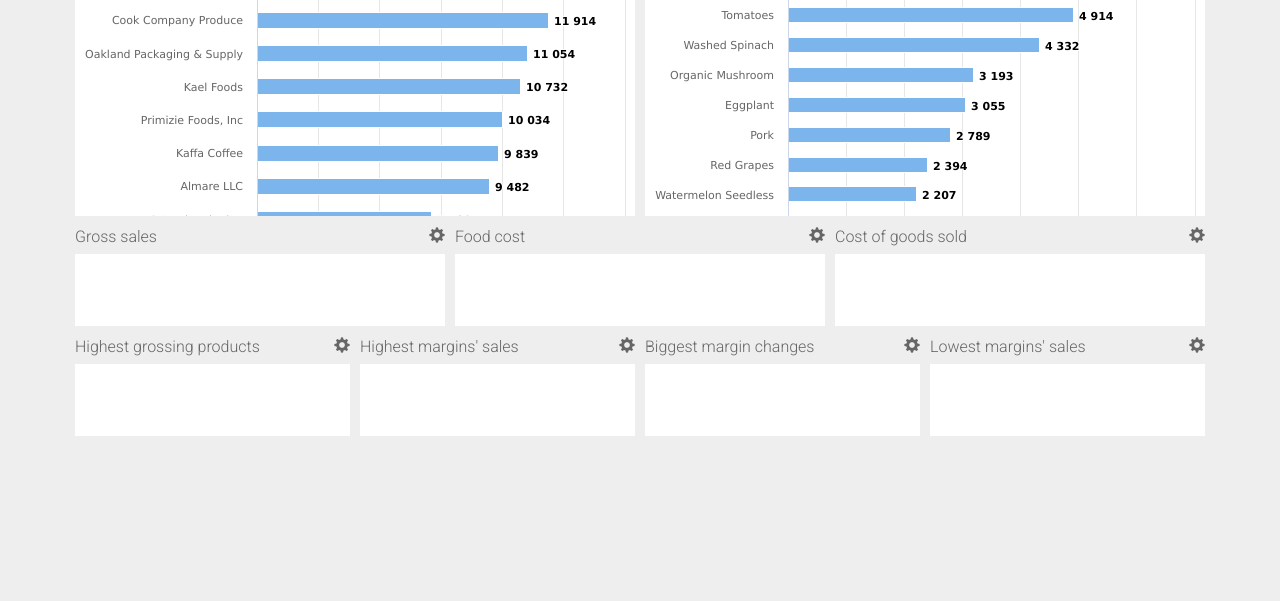
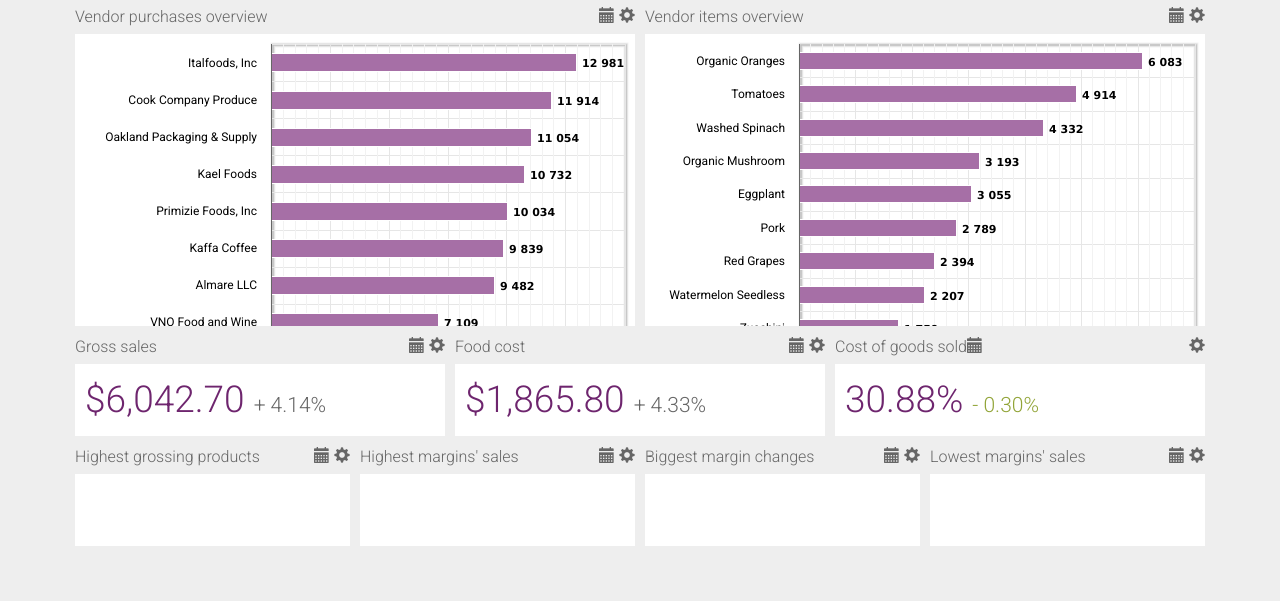
Before and after one commit to karuto/metrics, a plain HTML site: page index.html in a window 1280 px wide. Shown: the part 729-1330 px from the top of the page. Before the commit the page ends 1170 px from the top, so only its background shows below. Drawn offline with nearby package versions, Linux system fonts and the light colour scheme.

Commit message:
Imported theme

```diff
--- a/css/style.css
+++ b/css/style.css
@@ -1,5 +1,14 @@
-/* Guidelines:
+/* Design guidelines
+
+Fonts ====
 	font-size: 9, 12, 16, 21, 28, 37, 50, 67;
+
+Colors ====
+	color: http://www.paletton.com/#uid=74W0u0kllllaFw0g0qFqFg0w0aF
+	primary purple: #6E256E
+	green: #609732, yellow: #AAA039 (triad)
+	green: #609732, yellow: #91A437, red: #983351 (tetrad)
+
 */
 
 body {
@@ -25,6 +34,7 @@
 /* Grid */
 .gridster > ul {
 	list-style: none;
+	margin: 0 auto 50px;
 }
 .gridster > ul > li {
 	font-size: 12px;
@@ -37,6 +47,7 @@
 	padding: 10px;
 }
 .block-header {
+	width: 100%;
 	background-color: #EEE;
 	font-size: 16px;
 }
@@ -59,7 +70,21 @@
 
 }
 .ro-figure {
-	color: #6F256F;
+	color: #6E256E;
+}
+.ro-figure .subtext {
+	color: #666;
+	font-size: 21px;
+}
+.ro-figure .warning {
+	color: #91A437;
+	font-size: 21px;
+	font-weight: 300;
+}
+.ro-figure .subtext .glyphicon {
+	color: #666;
+	font-size: 16px;
+	padding-left: 5px;
 }
 .ro-heroblock {
 }
--- a/index.html
+++ b/index.html
@@ -77,7 +77,7 @@
             <div class="col-lg-12 text-center">
 				<div class="gridster">
 				    <ul>
-				        <li data-row="1" data-col="1" data-sizex="12" data-sizey="4" class="ro-heroblock">
+				        <li data-row="1" data-col="1" data-sizex="12" data-sizey="2" class="ro-heroblock">
 							<header class="block-header clearfix">
 								<span class="block-title">Client overview</span>
 								<div class="block-ctrls">
@@ -90,13 +90,27 @@
 									Welcome back, <span class="accent">PiQ Bakery</span>!
 								</div>
 							</article>
+				        </li>
+
+
+				        <li data-row="1" data-col="1" data-sizex="12" data-sizey="3" class="ro-heroblock">
+							<header class="block-header clearfix">
+								<span class="block-title">Daily profit overview</span>
+								<div class="block-ctrls">
+									<span class="glyphicon glyphicon-calendar"></span>
+									<span class="glyphicon glyphicon-cog"></span>
+								</div>
+							</header>
 				        	<div id="dailysaleschart"></div>
 				        </li>
+
+
 				        <li data-row="2" data-col="1" data-sizex="6" data-sizey="1">
 
 							<header class="block-header clearfix">
 								<span class="block-title">Vendor invoices gross total</span>
 								<div class="block-ctrls">
+									<span class="glyphicon glyphicon-calendar"></span>
 									<span class="glyphicon glyphicon-cog"></span>
 								</div>
 							</header>
@@ -104,22 +118,32 @@
 							<article>
 								<div class="ro-figure">
 									$218,958.58
+									<span class="subtext">spent
+										<span class="accent">this month</span>
+									</span>
 								</div>
 							</article>
 
 				        </li>
+
+
 				        <li data-row="2" data-col="2" data-sizex="6" data-sizey="1">
 
 							<header class="block-header clearfix">
 								<span class="block-title">Primary vendor</span>
 								<div class="block-ctrls">
+									<span class="glyphicon glyphicon-calendar"></span>
 									<span class="glyphicon glyphicon-cog"></span>
 								</div>
 							</header>
 
 							<article>
 								<div class="ro-figure">
-									Italfoods, Inc. <span class="accent">$12,981.98</span>
+									Italfoods, Inc. <span class="subtext">$12,981.98</span>
+
+									<span class="subtext">spent
+										<span class="accent">this month</span>
+									</span>
 								</div>
 							</article>
 				        </li>
@@ -128,6 +152,7 @@
 							<header class="block-header clearfix">
 								<span class="block-title">Vendor purchases overview</span>
 								<div class="block-ctrls">
+									<span class="glyphicon glyphicon-calendar"></span>
 									<span class="glyphicon glyphicon-cog"></span>
 								</div>
 							</header>
@@ -139,6 +164,7 @@
 							<header class="block-header clearfix">
 								<span class="block-title">Vendor items overview</span>
 								<div class="block-ctrls">
+									<span class="glyphicon glyphicon-calendar"></span>
 									<span class="glyphicon glyphicon-cog"></span>
 								</div>
 							</header>
@@ -150,9 +176,17 @@
 							<header class="block-header clearfix">
 								<span class="block-title"> Gross sales</span>
 								<div class="block-ctrls">
+									<span class="glyphicon glyphicon-calendar"></span>
 									<span class="glyphicon glyphicon-cog"></span>
 								</div>
 							</header>
+
+							<article>
+								<div class="ro-figure">
+									$6,042.70
+									<span class="subtext">+ 4.14%</span>
+								</div>
+							</article>
 
 				        </li>
 				        <li data-row="4" data-col="2" data-sizex="4" data-sizey="1">
@@ -160,19 +194,35 @@
 							<header class="block-header clearfix">
 								<span class="block-title">Food cost</span>
 								<div class="block-ctrls">
+									<span class="glyphicon glyphicon-calendar"></span>
 									<span class="glyphicon glyphicon-cog"></span>
 								</div>
 							</header>
+
+							<article>
+								<div class="ro-figure">
+									$1,865.80
+									<span class="subtext">+ 4.33%</span>
+								</div>
+							</article>
 
 				        </li>
 				        <li data-row="4" data-col="3" data-sizex="4" data-sizey="1">
 
 							<header class="block-header clearfix">
+									<span class="glyphicon glyphicon-calendar"></span>
 								<span class="block-title">Cost of goods sold</span>
 								<div class="block-ctrls">
 									<span class="glyphicon glyphicon-cog"></span>
 								</div>
 							</header>
+
+							<article>
+								<div class="ro-figure">
+									30.88%
+									<span class="subtext warning">- 0.30%</span>
+								</div>
+							</article>
 
 				        </li>
 				        <li data-row="5" data-col="1" data-sizex="3" data-sizey="1">
@@ -180,6 +230,7 @@
 							<header class="block-header clearfix">
 								<span class="block-title">Highest grossing products</span>
 								<div class="block-ctrls">
+									<span class="glyphicon glyphicon-calendar"></span>
 									<span class="glyphicon glyphicon-cog"></span>
 								</div>
 							</header>
@@ -190,6 +241,7 @@
 							<header class="block-header clearfix">
 								<span class="block-title">Highest margins' sales</span>
 								<div class="block-ctrls">
+									<span class="glyphicon glyphicon-calendar"></span>
 									<span class="glyphicon glyphicon-cog"></span>
 								</div>
 							</header>
@@ -199,6 +251,7 @@
 							<header class="block-header clearfix">
 								<span class="block-title">Biggest margin changes</span>
 								<div class="block-ctrls">
+									<span class="glyphicon glyphicon-calendar"></span>
 									<span class="glyphicon glyphicon-cog"></span>
 								</div>
 
@@ -208,6 +261,7 @@
 							<header class="block-header clearfix">
 								<span class="block-title">Lowest margins' sales</span>
 								<div class="block-ctrls">
+									<span class="glyphicon glyphicon-calendar"></span>
 									<span class="glyphicon glyphicon-cog"></span>
 								</div>
 
@@ -235,6 +289,7 @@
 
     <!-- Highcharts JavaScript -->
 	<script src="http://code.highcharts.com/highcharts.js"></script>
+	<script src="js/highcharts-ro-theme.js"></script>
 
 </body>
 
--- /dev/null
+++ b/js/highcharts-ro-theme.js
@@ -0,0 +1,97 @@
+/**
+ * Grid theme for Highcharts JS
+ * @author Torstein Honsi
+ */
+
+Highcharts.theme = {
+	colors: ["#A66FA6", "#91A437", "#609732", "#983351"],
+	chart: {
+		backgroundColor: '#FFF',
+		borderWidth: 0,
+		plotShadow: true,
+		plotBorderWidth: 0
+	},
+	title: {
+		style: {
+			color: '#000',
+			font: 'bold 16px Roboto, Verdana, sans-serif'
+		}
+	},
+	subtitle: {
+		style: {
+			color: '#666666',
+			font: 'bold 12px Roboto, Verdana, sans-serif'
+		}
+	},
+	xAxis: {
+		gridLineWidth: 1,
+		lineColor: '#666',
+		tickColor: '#666',
+		labels: {
+			style: {
+				color: '#000',
+				font: '12px Roboto, Verdana, sans-serif'
+			}
+		},
+		title: {
+			style: {
+				color: '#333',
+				fontWeight: 'bold',
+				fontSize: '12px',
+				fontFamily: 'Roboto, Verdana, sans-serif'
+
+			}
+		}
+	},
+	yAxis: {
+		minorTickInterval: 'auto',
+		lineColor: '#666',
+		lineWidth: 1,
+		tickWidth: 1,
+		tickColor: '#666',
+		labels: {
+			style: {
+				color: '#609732',
+				font: '12px Roboto, Verdana, sans-serif'
+			}
+		},
+		title: {
+			style: {
+				color: '#333',
+				fontWeight: 'bold',
+				fontSize: '12px',
+				fontFamily: 'Roboto, Verdana, sans-serif'
+			}
+		}
+	},
+	legend: {
+		itemStyle: {
+			font: '9pt Roboto, sans-serif',
+			color: 'black'
+
+		},
+		itemHoverStyle: {
+			color: '#039'
+		},
+		itemHiddenStyle: {
+			color: 'gray'
+		}
+	},
+	labels: {
+		style: {
+			color: '#99b',
+			fontWeight: 'normal',
+		}
+	},
+
+	navigation: {
+		buttonOptions: {
+			theme: {
+				stroke: '#CCCCCC'
+			}
+		}
+	}
+};
+
+// Apply the theme
+var highchartsOptions = Highcharts.setOptions(Highcharts.theme);
--- a/js/script.js
+++ b/js/script.js
@@ -44,14 +44,18 @@
 	            chart: {
 	                type: 'line',
         			// Explicitly tell the width and height of a chart
-        			height: 300
+        			height: 300,
+		            zoomType: 'x'
 	            },
 				credits: {
 					enabled: false
 				},
+				exporting: {
+					enabled: true
+				},
 	            title: {
 					align: "left",
-	                text: 'Daily profit overview'
+	                text: ""
 	            },
 	            // subtitle: {
 	            //     text: 'Source: WorldClimate.com'
@@ -87,7 +91,7 @@
 	            },
 	            title: {
 					align: "left",
-	                text: 'Vendor purchases overview'
+	                text: ''
 	            },
 	            // subtitle: {
 	            //     text: 'Source: Wikipedia.org'
@@ -136,7 +140,7 @@
 	            },
 	            title: {
 					align: "left",
-	                text: 'Vendor items overview'
+	                text: ''
 	            },
 	            // subtitle: {
 	            //     text: 'Source: Wikipedia.org'
```
